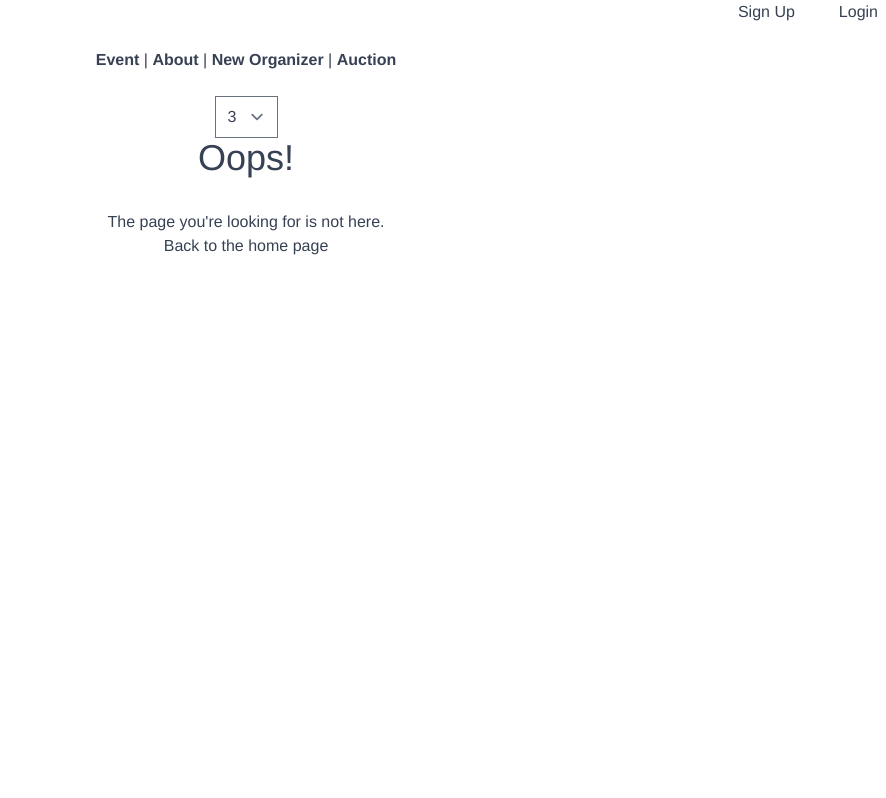
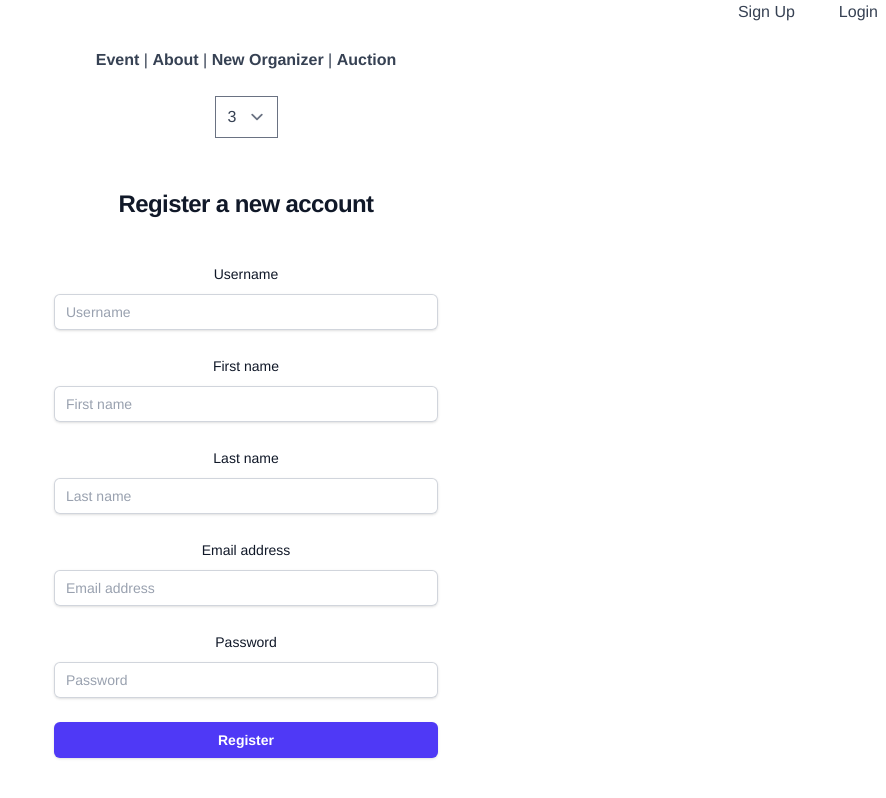
Before and after one commit to Jookmaste/Component-Assignment-12-Frontend, a Vue app in the folder 331-frontend-firstpart-main/: page /register in a window 1280 px wide. Shown: the top 798 px of the page, without its empty margins (394-1280 px from the left). Built offline with nearby package versions, Linux system fonts and the light colour scheme; some icons are missing; the HTML template or start-up script is replaced by a standard one.

Commit message:
9.0 Register page

```diff
--- a/331-frontend-firstpart-main/src/router/index.ts
+++ b/331-frontend-firstpart-main/src/router/index.ts
@@ -17,6 +17,7 @@ import OrganizerDetailView from '@/views/event/OrganizerDetailView.vue'
 import OrganizerService from '@/services/OrganizerService'
 import type { AxiosError } from 'axios'
 import LoginView from '@/views/LoginView.vue'
+import SignUpView from '@/views/SignUpView.vue'
 
 const router = createRouter({
   history: createWebHistory(import.meta.env.BASE_URL),
@@ -109,6 +110,11 @@ const router = createRouter({
       component: LoginView
     },
     {
+      path: '/register',
+      name: 'register',
+      component: SignUpView
+    },
+    {
       path: '/event/:id',
       name: 'event-layout-view',
       component: LayoutView,
--- a/331-frontend-firstpart-main/src/stores/auth.ts
+++ b/331-frontend-firstpart-main/src/stores/auth.ts
@@ -43,6 +43,15 @@ export const useAuthStore = defineStore('auth', {
           return response
         })
     },
+    register(username: string, firstname: string, lastname: string, email: string, password: string) {
+      return apiClient.post('/api/v1/auth/register', {
+        username,
+        firstname,
+        lastname,
+        email,
+        password
+      })
+    },
     logout() {
       console.log('logout')
       this.token = null
--- /dev/null
+++ b/331-frontend-firstpart-main/src/views/SignUpView.vue
@@ -0,0 +1,78 @@
+<script setup lang="ts">
+import InputText from '@/components/InputText.vue'
+import * as yup from 'yup'
+import { useField, useForm } from 'vee-validate'
+import { useRouter } from 'vue-router'
+import { useAuthStore } from '@/stores/auth'
+import { useMessageStore } from '@/stores/message'
+
+const authStore = useAuthStore()
+const messageStore = useMessageStore()
+const router = useRouter()
+
+const validationSchema = yup.object({
+  username: yup.string().required('The username is required'),
+  firstname: yup.string().required('The first name is required'),
+  lastname: yup.string().required('The last name is required'),
+  email: yup.string().required('The email is required').email('Input must be an email.'),
+  password: yup.string().required('The password is required')
+})
+
+const { errors, handleSubmit } = useForm({
+  validationSchema,
+  initialValues: { username: '', firstname: '', lastname: '', email: '', password: '' }
+})
+
+const { value: username } = useField<string>('username')
+const { value: firstname } = useField<string>('firstname')
+const { value: lastname } = useField<string>('lastname')
+const { value: email } = useField<string>('email')
+const { value: password } = useField<string>('password')
+
+const onSubmit = handleSubmit((values) => {
+  authStore
+    .register(values.username, values.firstname, values.lastname, values.email, values.password)
+    .then(() => {
+      messageStore.updateMessage('register success, please login')
+      setTimeout(() => messageStore.resetMessage(), 3000)
+      router.push({ name: 'login' })
+    })
+    .catch(() => {
+      messageStore.updateMessage('could not register')
+      setTimeout(() => messageStore.resetMessage(), 3000)
+    })
+})
+</script>
+
+<template>
+  <div class="flex min-h-full flex-1 flex-col justify-center px-6 py-12 lg:px-8">
+    <div class="sm:mx-auto sm:w-full sm:max-w-sm">
+      <h2 class="text-center text-2xl font-bold leading-9 tracking-tight text-gray-900">Register a new account</h2>
+    </div>
+    <div class="mt-10 sm:mx-auto sm:w-full sm:max-w-sm">
+      <form class="space-y-6" @submit.prevent="onSubmit">
+        <div>
+          <label for="username" class="block text-sm font-medium leading-6 text-gray-900">Username</label>
+          <InputText id="username" type="text" v-model="username" placeholder="Username" :error="errors['username']" />
+        </div>
+        <div>
+          <label for="firstname" class="block text-sm font-medium leading-6 text-gray-900">First name</label>
+          <InputText id="firstname" type="text" v-model="firstname" placeholder="First name" :error="errors['firstname']" />
+        </div>
+        <div>
+          <label for="lastname" class="block text-sm font-medium leading-6 text-gray-900">Last name</label>
+          <InputText id="lastname" type="text" v-model="lastname" placeholder="Last name" :error="errors['lastname']" />
+        </div>
+        <div>
+          <label for="email" class="block text-sm font-medium leading-6 text-gray-900">Email address</label>
+          <InputText id="email" type="text" v-model="email" placeholder="Email address" :error="errors['email']" />
+        </div>
+        <div>
+          <label for="password" class="block text-sm font-medium leading-6 text-gray-900">Password</label>
+          <InputText id="password" type="password" v-model="password" placeholder="Password" :error="errors['password']" />
+        </div>
+        <button type="submit" class="flex w-full justify-center rounded-md bg-indigo-600 px-3 py-1.5 text-sm font-semibold leading-6 text-white shadow-sm hover:bg-indigo-500">Register</button>
+      </form>
+    </div>
+  </div>
+</template>
```
